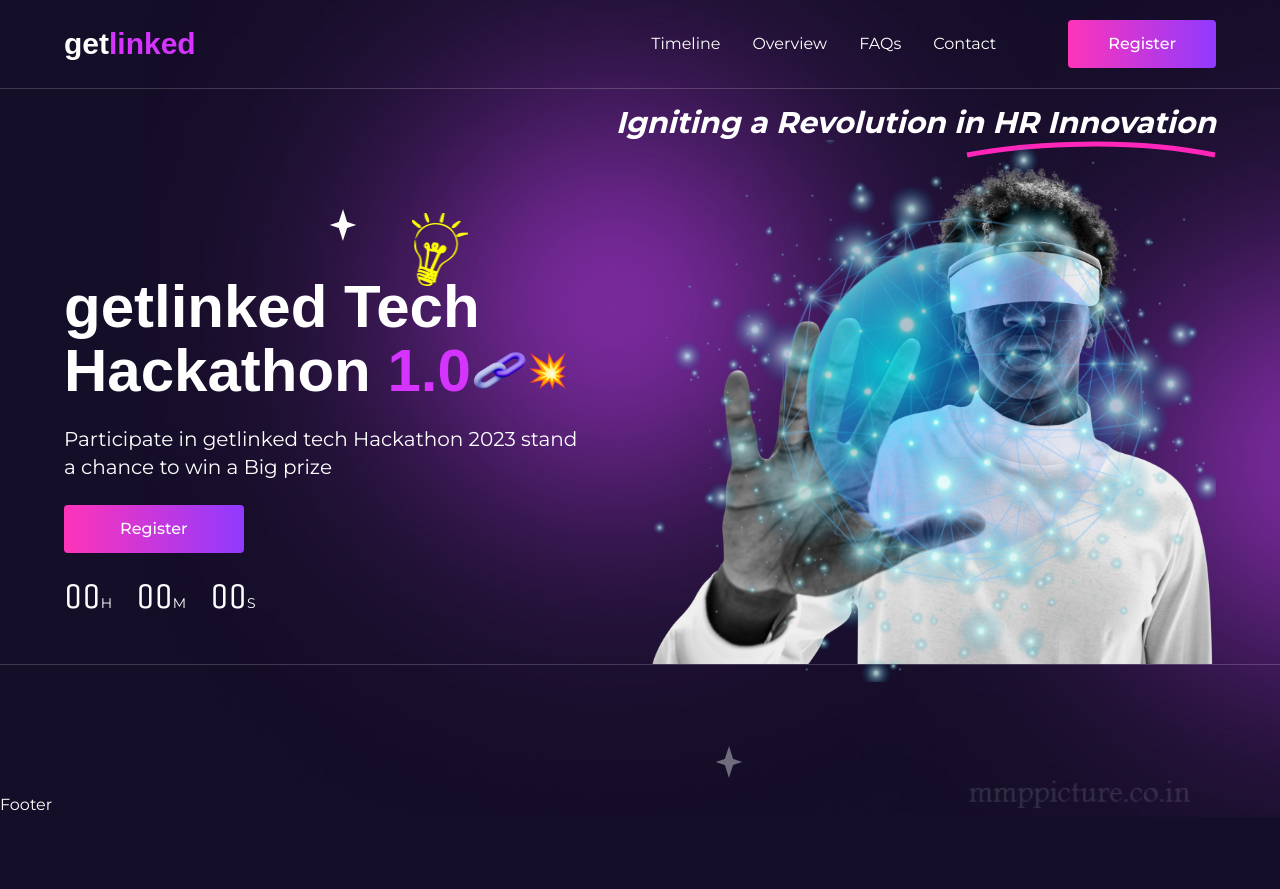
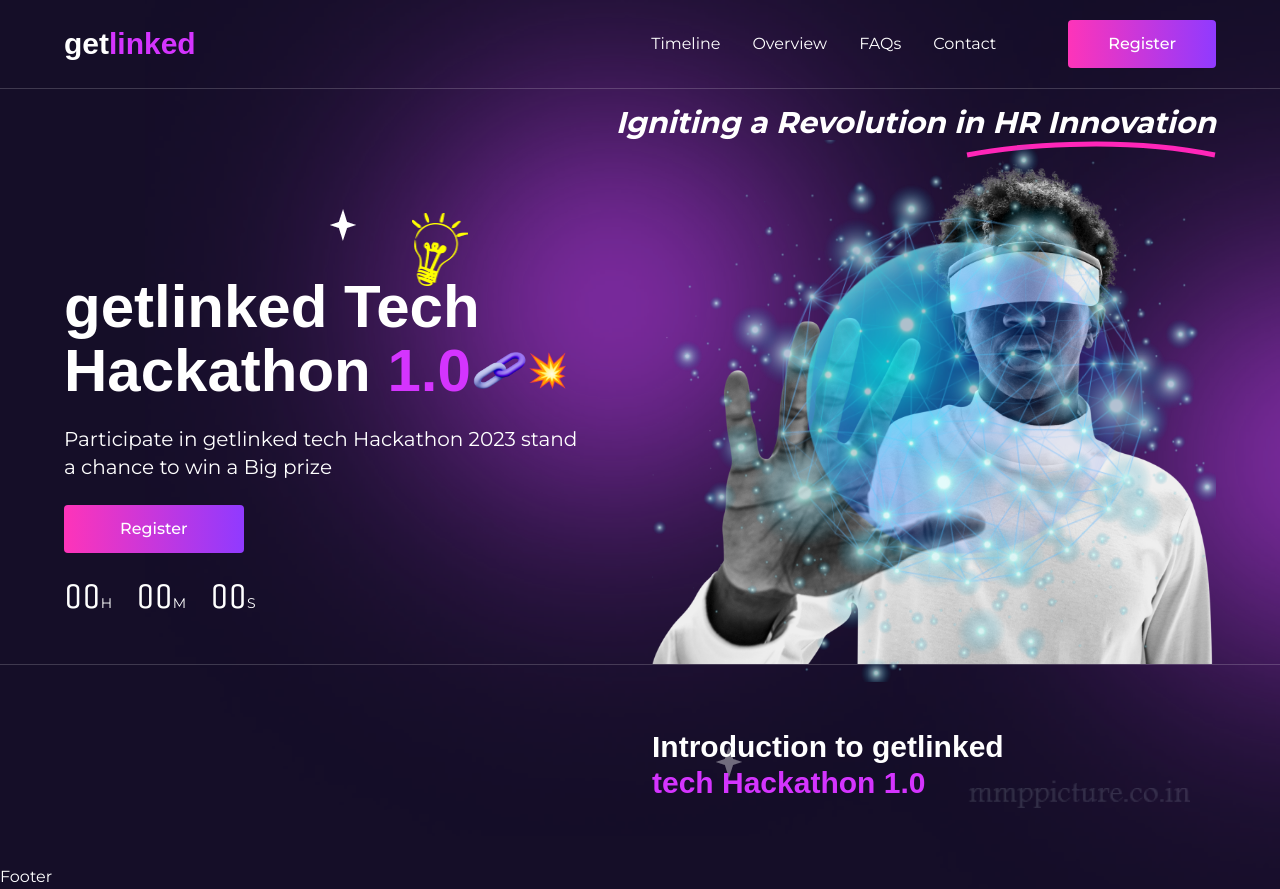
Before and after one commit to gift56/getlinked-ui-challengn, a Next.js app: page / in a window 1280 px wide. Before the commit the page ends 817 px from the top, so only its background shows below. Built offline with nearby package versions, Linux system fonts and the light colour scheme; a web font is replaced by a local one.

Commit message:
moving to the next

```diff
--- a/components/LandingpageContent/Introduction.tsx
+++ b/components/LandingpageContent/Introduction.tsx
@@ -1,10 +1,23 @@
 import { motion } from "framer-motion";
 
-
 const Introduction = () => {
-  return <section className="w-full py-16">
-
-  </section>;
+  return (
+    <section className="w-full py-16">
+      <div className="container">
+        <div className="flex items-center justify-center tab:justify-between w-full gap-6 flex-col tab:flex-row">
+          <div className="w-full tab:flex-1"></div>
+          <div className="w-full tab:flex-1 flex flex-col gap-1">
+            <h2 className="text-xl font-bold md:text-2xl text-center tab:text-start tab:text-3xl font-clash">
+              Introduction to getlinked{" "}
+              <span className="font-clash text-primary tab:block">
+                tech Hackathon 1.0
+              </span>
+            </h2>
+          </div>
+        </div>
+      </div>
+    </section>
+  );
 };
 
 export default Introduction;
```
